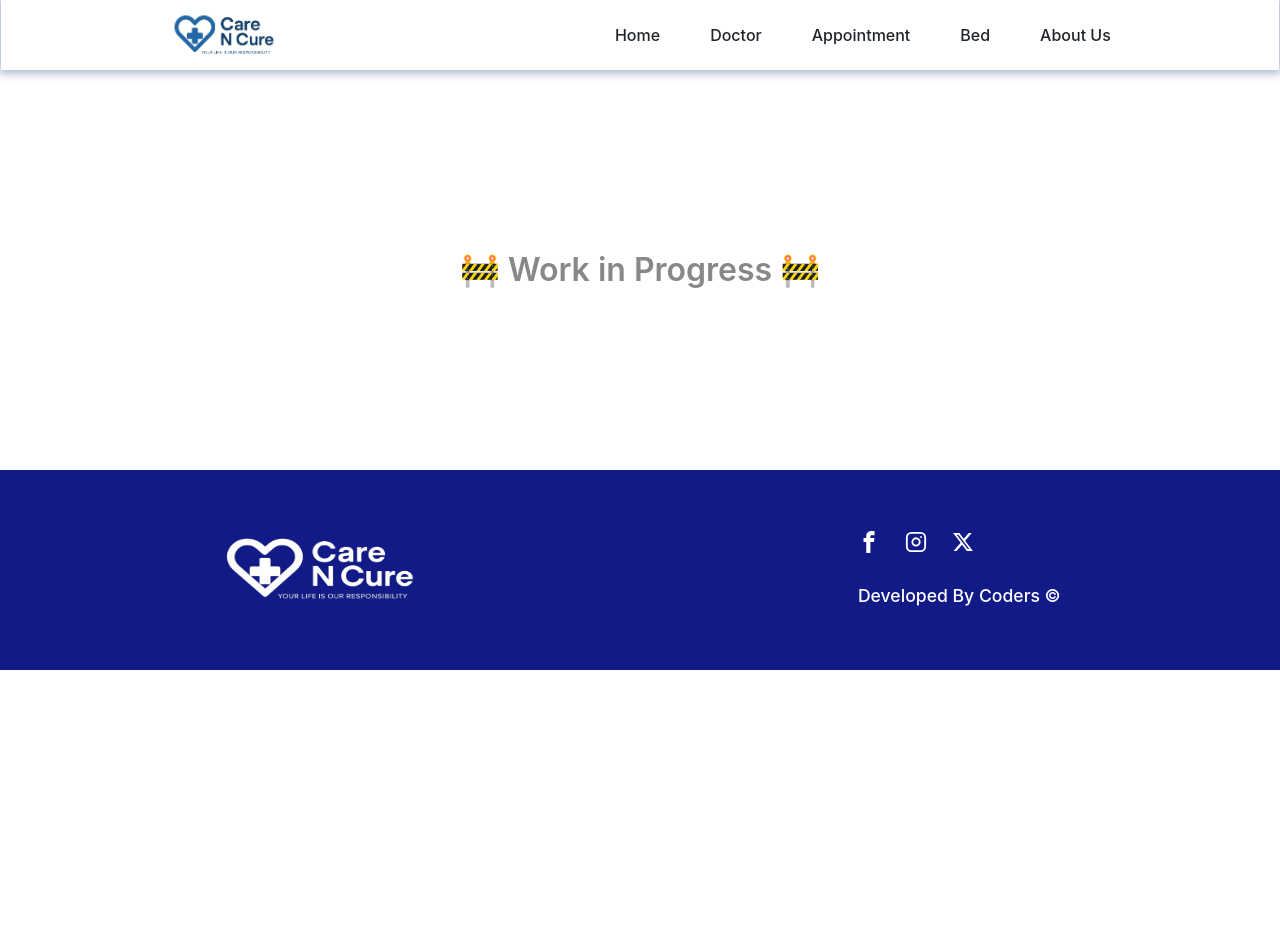
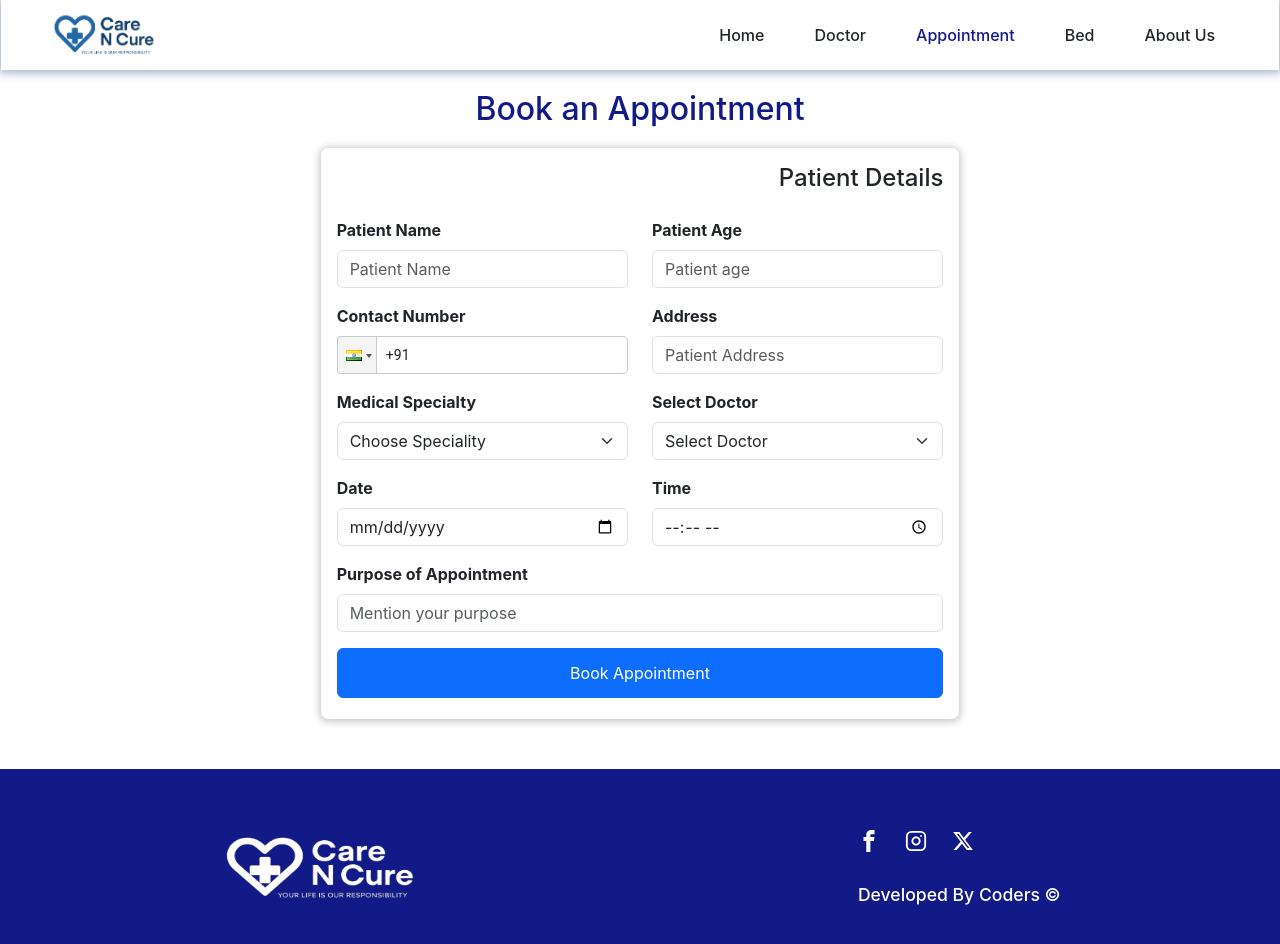
Before and after one commit to HaldarSayan18/careNcure, a React (Create React App) app in the folder frontend/: page /appointment in a window 1280 px wide. Shown: the top 944 px of the page. Before the commit the page ends 800 px from the top, so only its background shows below. Built offline with nearby package versions, Linux system fonts and the light colour scheme.

Commit message:
frontend design updated in home & appintment section

```diff
--- a/frontend/package.json
+++ b/frontend/package.json
@@ -13,8 +13,10 @@
     "react-bootstrap": "^2.10.10",
     "react-dom": "^19.1.1",
     "react-icons": "^5.5.0",
+    "react-phone-input-2": "^2.15.1",
     "react-router-dom": "^7.7.1",
     "react-scripts": "5.0.1",
+    "react-toastify": "^11.0.5",
     "web-vitals": "^2.1.4"
   },
   "scripts": {
--- a/frontend/src/App.css
+++ b/frontend/src/App.css
@@ -8,8 +8,9 @@
 
 .navbar-container {
   display: flex;
-  justify-content: space-around;
+  justify-content: flex-start;
   align-items: center;
+  gap: 35rem;
   /* border: 1px solid yellow; */
   width: 99.8%;
   height: 70px;
@@ -22,6 +23,7 @@
   display: flex;
   justify-content: center;
   align-items: center;
+  margin-left: 3rem;
 }
 
 .navbar-items {
@@ -39,7 +41,11 @@
 
 .navbar-items span:hover {
   /* text-decoration: underline; */
-  background: linear-gradient(rgb(255, 255, 255), rgb(255, 255, 255), rgba(123, 158, 224, 0.308));
+  color: rgb(18, 26, 136);
+}
+
+.active-navbar-item span {
+  color: rgb(18, 26, 136);
 }
 
 /* others */
@@ -158,7 +164,7 @@
   color: rgb(18, 26, 136);
 }
 
-.home-section3{
+.home-section3 {
   display: flex;
   flex-direction: column;
   align-items: center;
@@ -168,13 +174,51 @@
   margin-bottom: 30px;
   gap: 20px;
 }
-.home-section3 h2{
+
+.home-section3 h2 {
   color: rgb(18, 26, 136);
   margin-bottom: 10px;
 }
+
 .card-img {
-  height: 180px;
-  width: 160px;
-  padding: 5px;
+  height: 250px;
+  width: 250px;
+  padding: 10px;
   background: linear-gradient(rgba(142, 171, 226, 0.589), rgba(153, 178, 226, 0.425), rgb(253, 253, 253));
 }
+
+/* appointment section */
+.appointment-container {
+  display: flex;
+  flex-direction: column;
+  align-items: center;
+  justify-content: center;
+  margin-top: 10px;
+  margin-bottom: 50px;
+  /* border: 1px solid blue; */
+  width: 100%;
+}
+
+.appointment-container h2 {
+  margin-top: 10px;
+  margin-bottom: 20px;
+  color: rgb(18, 26, 136);
+}
+
+.appointment-form {
+  width: 50%;
+  border-radius: 7px;
+  box-shadow: 0px 1px 7px 2px rgba(179, 177, 177, 0.692);
+  padding: 1rem;
+}
+
+.appointment-form h4 {
+  text-align: right;
+  margin-bottom: 25px;
+}
+
+.react-tel-input .form-control {
+  border: 1px solid red;
+  height: 38px !important;
+  width: 100% !important;
+}
--- a/frontend/src/App.jsx
+++ b/frontend/src/App.jsx
@@ -3,8 +3,8 @@ import './App.css';
 import Home from './pages/Home';
 import Header from './layout/Header';
 import Footer from './layout/Footer';
-import Doctors from './pages/Doctors';
 import WorkInProgress from './pages/WorkInprogress';
+import Appointment from './pages/Appointment';
 
 function App() {
   return (
@@ -12,7 +12,7 @@ function App() {
       <Routes>
         <Route path='/' element={<Header />}>
           <Route index element={<Home />} />
-          <Route path='doctors' element={<Doctors />} />
+          <Route path='appointment' element={<Appointment />} />
           <Route path='*' element={<WorkInProgress />} />
         </Route>
       </Routes>
--- a/frontend/src/layout/Header.jsx
+++ b/frontend/src/layout/Header.jsx
@@ -1,24 +1,28 @@
 import React from 'react'
 import '../App.css';
 import logo from '../assets/logo.png';
-import { Link, Outlet } from 'react-router-dom';
+import { Link, Outlet, useLocation } from 'react-router-dom';
 
 const Header = () => {
+    const location = useLocation();
+    const getNavItem = (path) => {
+        return location.pathname === path ? 'active-navbar-item' : '';
+    };
     return (
         <div className='root-container'>
-            <div className='navbar-container bg-gray-800'>
+            <div className='navbar-container'>
                 <img src={logo} alt='logo' className='logo' />
                 <div className='navbar-items'>
-                    <Link to="/" style={{textDecoration:"none", color:"inherit"}}><span>Home</span></Link>
-                    <Link to="/doctors" style={{textDecoration:"none", color:"inherit"}}><span>Doctor</span></Link>
+                    <Link to="/" className={getNavItem('/')} style={{ textDecoration: "none", color: "inherit" }}><span>Home</span></Link>
+                    <Link to="/doctors" className={getNavItem('/doctors')} style={{ textDecoration: "none", color: "inherit" }}><span>Doctor</span></Link>
                     {/* <span>Doctor</span> */}
-                    <Link to="/appointment" style={{textDecoration:"none", color:"inherit"}}><span>Appointment</span></Link>
-                    <Link to="/bed" style={{textDecoration:"none", color:"inherit"}}><span>Bed</span></Link>
-                    <Link to="/about-us" style={{textDecoration:"none", color:"inherit"}}><span>About Us</span></Link>
+                    <Link to="/appointment" className={getNavItem('/appointment')} style={{ textDecoration: "none", color: "inherit" }}><span>Appointment</span></Link>
+                    <Link to="/bed" className={getNavItem('/bed')} style={{ textDecoration: "none", color: "inherit" }}><span>Bed</span></Link>
+                    <Link to="/about-us" className={getNavItem('/about-us')} style={{ textDecoration: "none", color: "inherit" }}><span>About Us</span></Link>
                 </div>
             </div>
             <div className='other-containers'>
-                <Outlet/>
+                <Outlet />
             </div>
         </div>
     )
--- /dev/null
+++ b/frontend/src/pages/Appointment.jsx
@@ -0,0 +1,109 @@
+import React, { useState } from 'react'
+import Button from 'react-bootstrap/Button';
+import Col from 'react-bootstrap/Col';
+import Form from 'react-bootstrap/Form';
+import Row from 'react-bootstrap/Row';
+import PhoneInput from 'react-phone-input-2'
+import 'react-phone-input-2/lib/style.css';
+import { toast, ToastContainer } from 'react-toastify';
+
+const Appointment = () => {
+    const [phone, setPhone] = useState('');
+    const handleAppointmentSubmit = () => {
+        toast.success("Booked!");
+    };
+    return (
+        <div className='appointment-container'>
+            <ToastContainer />
+            <h2>Book an Appointment</h2>
+            <Form className='appointment-form' method='' action=''>
+                <h4>Patient Details</h4>
+                <Row className="mb-3">
+                    <Form.Group as={Col} controlId="formGridName">
+                        <Form.Label><strong>Patient Name</strong></Form.Label>
+                        <Form.Control type="text" placeholder="Patient Name" />
+                    </Form.Group>
+
+                    <Form.Group as={Col} controlId="formGridAge">
+                        <Form.Label><strong>Patient Age</strong></Form.Label>
+                        <Form.Control type="number" min={0} max={99} placeholder="Patient age" onInput={(e) => {
+                            // Restrict more than 2 digits
+                            if (e.target.value.length > 2) {
+                                e.target.value = e.target.value.slice(0, 2);
+                            }
+                        }} />
+                    </Form.Group>
+                </Row>
+
+                <Row className="mb-3">
+                    <Form.Group as={Col} controlId="formGridContact">
+                        <Form.Label><strong>Contact Number</strong></Form.Label>
+                        <PhoneInput
+                            country={'in'}
+                            onlyCountries={['in']}
+                            value={phone}
+                            onChange={setPhone}
+                            inputProps={{
+                                name: 'phone',
+                                required: true,
+                                className: 'form-control'
+                            }}
+                            placeholder='+91-xxxxxxxxx'
+                            containerClass='react-tel-input w-100'
+                            inputClass='form-control'
+                        />
+                    </Form.Group>
+
+                    <Form.Group as={Col} controlId="formGridPurpose">
+                        <Form.Label><strong>Address</strong></Form.Label>
+                        <Form.Control type='text' placeholder="Patient Address" />
+                    </Form.Group>
+                </Row>
+
+
+                <Row className="mb-3">
+                    <Form.Group as={Col} controlId="formGridMedSpl">
+                        <Form.Label><strong>Medical Specialty</strong></Form.Label>
+                        <Form.Select defaultValue="Choose Speciality">
+                            <option>Choose Speciality</option>
+                            <option>Orthopedic</option>
+                            <option>Neurologists</option>
+                            <option>Cardiologists</option>
+                        </Form.Select>
+                    </Form.Group>
+
+                    <Form.Group as={Col} controlId="formGridSelectDoctor">
+                        <Form.Label><strong>Select Doctor</strong></Form.Label>
+                        <Form.Select defaultValue="Select Doctor">
+                            <option>Select Doctor</option>
+                            <option>Dr. Bose</option>
+                        </Form.Select>
+                    </Form.Group>
+                </Row>
+
+                <Row className="mb-3">
+                    <Form.Group as={Col} controlId="formGridDate">
+                        <Form.Label><strong>Date</strong></Form.Label>
+                        <Form.Control type='date' />
+                    </Form.Group>
+
+                    <Form.Group as={Col} controlId="formGridTime">
+                        <Form.Label><strong>Time</strong></Form.Label>
+                        <Form.Control type='time' />
+                    </Form.Group>
+                </Row>
+
+                <Form.Group className="mb-3" controlId="formGridPurpose">
+                    <Form.Label><strong>Purpose of Appointment</strong></Form.Label>
+                    <Form.Control type='text' placeholder="Mention your purpose" />
+                </Form.Group>
+
+                <Button variant="primary" type="button" onClick={handleAppointmentSubmit} style={{ width: "100%", height: "50px", marginBottom: "5px" }}>
+                    Book Appointment
+                </Button>
+            </Form>
+        </div>
+    )
+}
+
+export default Appointment
--- a/frontend/src/pages/Home.jsx
+++ b/frontend/src/pages/Home.jsx
@@ -12,8 +12,10 @@ import Card from 'react-bootstrap/Card';
 import { TfiHeadphoneAlt } from "react-icons/tfi";
 import { MdVerifiedUser } from "react-icons/md";
 import { TbBrandBooking } from "react-icons/tb";
+import { useLocation } from 'react-router-dom';
 
 const Home = () => {
+    const location=useLocation();
     return (
         <div className='home-container'>
             {/* section 1 */}
@@ -50,7 +52,7 @@ const Home = () => {
                     {/* doc-1 */}
                     <Col sm>
                         <Card style={{
-                            width: '12rem',
+                            width: 'auto',
                             display: "flex",
                             alignItems: "center", justifyContent: "center", border: "none"
                         }}>
@@ -65,7 +67,7 @@ const Home = () => {
                     {/* doc-2 */}
                     <Col sm>
                         <Card style={{
-                            width: '12rem',
+                            width: 'auto',
                             display: "flex",
                             alignItems: "center", justifyContent: "center", border: "none"
                         }}>
@@ -80,7 +82,7 @@ const Home = () => {
                     {/* doc-3 */}
                     <Col sm>
                         <Card style={{
-                            width: '12rem',
+                            width: 'auto',
                             display: "flex",
                             alignItems: "center", justifyContent: "center", border: "none"
                         }}>
@@ -95,7 +97,7 @@ const Home = () => {
                     {/* doc-4 */}
                     <Col sm>
                         <Card style={{
-                            width: '12rem',
+                            width: 'auto',
                             display: "flex",
                             alignItems: "center", justifyContent: "center", border: "none"
                         }}>
@@ -107,10 +109,13 @@ const Home = () => {
                             </Card.Body>
                         </Card>
                     </Col>
+                </Row>
+                {/* row-2 */}
+                <Row>
                     {/* doc-5 */}
                     <Col sm>
                         <Card style={{
-                            width: '12rem',
+                            width: 'auto',
                             display: "flex",
                             alignItems: "center", justifyContent: "center", border: "none"
                         }}>
@@ -122,13 +127,10 @@ const Home = () => {
                             </Card.Body>
                         </Card>
                     </Col>
-                </Row>
-                {/* row-2 */}
-                <Row>
                     {/* doc-6 */}
                     <Col sm>
                         <Card style={{
-                            width: '12rem',
+                            width: 'auto',
                             display: "flex",
                             alignItems: "center", justifyContent: "center", border: "none"
                         }}>
@@ -143,7 +145,7 @@ const Home = () => {
                     {/* doc-7 */}
                     <Col sm>
                         <Card style={{
-                            width: '12rem',
+                            width: 'auto',
                             display: "flex",
                             alignItems: "center", justifyContent: "center", border: "none"
                         }}>
@@ -158,41 +160,11 @@ const Home = () => {
                     {/* doc-8 */}
                     <Col sm>
                         <Card style={{
-                            width: '12rem',
+                            width: 'auto',
                             display: "flex",
                             alignItems: "center", justifyContent: "center", border: "none"
                         }}>
                             <Card.Img variant="top" src={doctor2} className='card-img' />
-                            <Card.Body>
-                                <Card.Title>Dr. Smriti Gupta</Card.Title>
-                                <Card.Text>Heart Specialist</Card.Text>
-                                {/* <Button variant="primary">Go somewhere</Button> */}
-                            </Card.Body>
-                        </Card>
-                    </Col>
-                    {/* doc-9 */}
-                    <Col sm>
-                        <Card style={{
-                            width: '12rem',
-                            display: "flex",
-                            alignItems: "center", justifyContent: "center", border: "none"
-                        }}>
-                            <Card.Img variant="top" src={doctor3} className='card-img' />
-                            <Card.Body>
-                                <Card.Title>Dr. Smriti Gupta</Card.Title>
-                                <Card.Text>Heart Specialist</Card.Text>
-                                {/* <Button variant="primary">Go somewhere</Button> */}
-                            </Card.Body>
-                        </Card>
-                    </Col>
-                    {/* doc-10 */}
-                    <Col sm>
-                        <Card style={{
-                            width: '12rem',
-                            display: "flex",
-                            alignItems: "center", justifyContent: "center", border: "none"
-                        }}>
-                            <Card.Img variant="top" src={doctor1} className='card-img' />
                             <Card.Body>
                                 <Card.Title>Dr. Smriti Gupta</Card.Title>
                                 <Card.Text>Heart Specialist</Card.Text>
```
Also changed, not shown: 1 other file (tests, documents, lock files or other folders).
